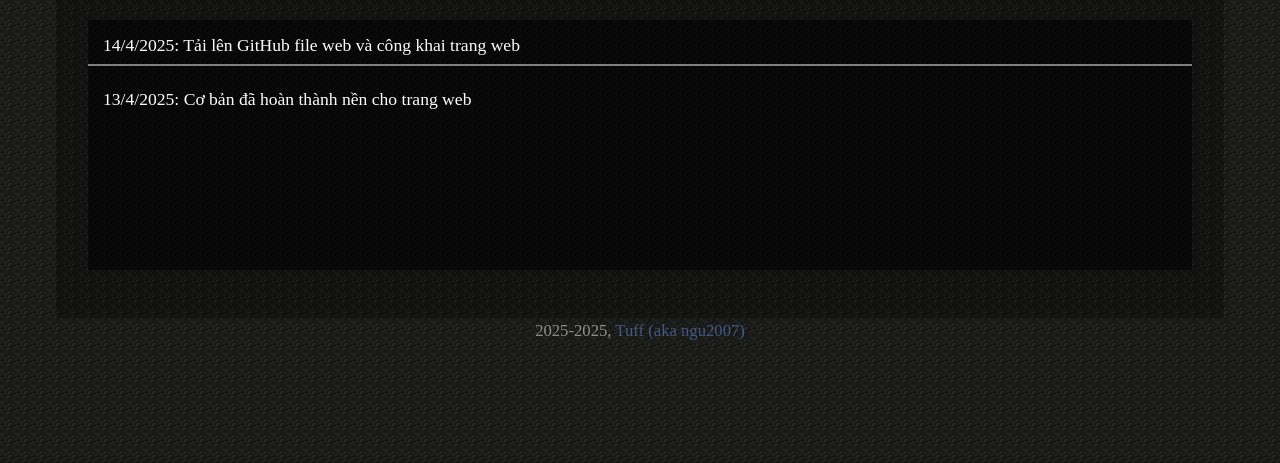
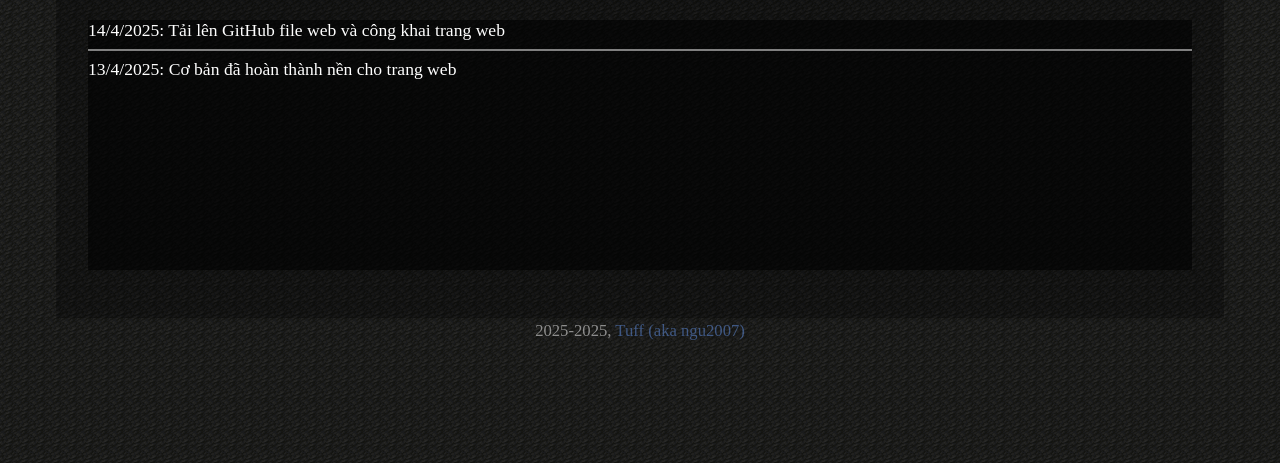
Before and after one commit to ngu2007/ngu2007-s-Main-Web, a plain HTML site: page changelog.html in a window 1280 px wide. Shown: the part 337-800 px from the top of the page. Drawn offline with Linux system fonts and the light colour scheme.

Commit message:
Update style.css

```diff
--- a/web/style.css
+++ b/web/style.css
@@ -125,5 +125,5 @@ footer:hover /**/{opacity: 1; transition: 0.25s;}
     overflow-y: scroll;
     background-color: rgba(0, 0, 0, 0.6);
 }
-.changelog p {padding-left: 15px; padding-right: 15px; padding-top: 15px;}
+.changelog ~ p, .changelog ~ hr {padding-left: 15px; padding-right: 15px; padding-top: 15px;}
 span, a > b {color: #6495ed;}
```
